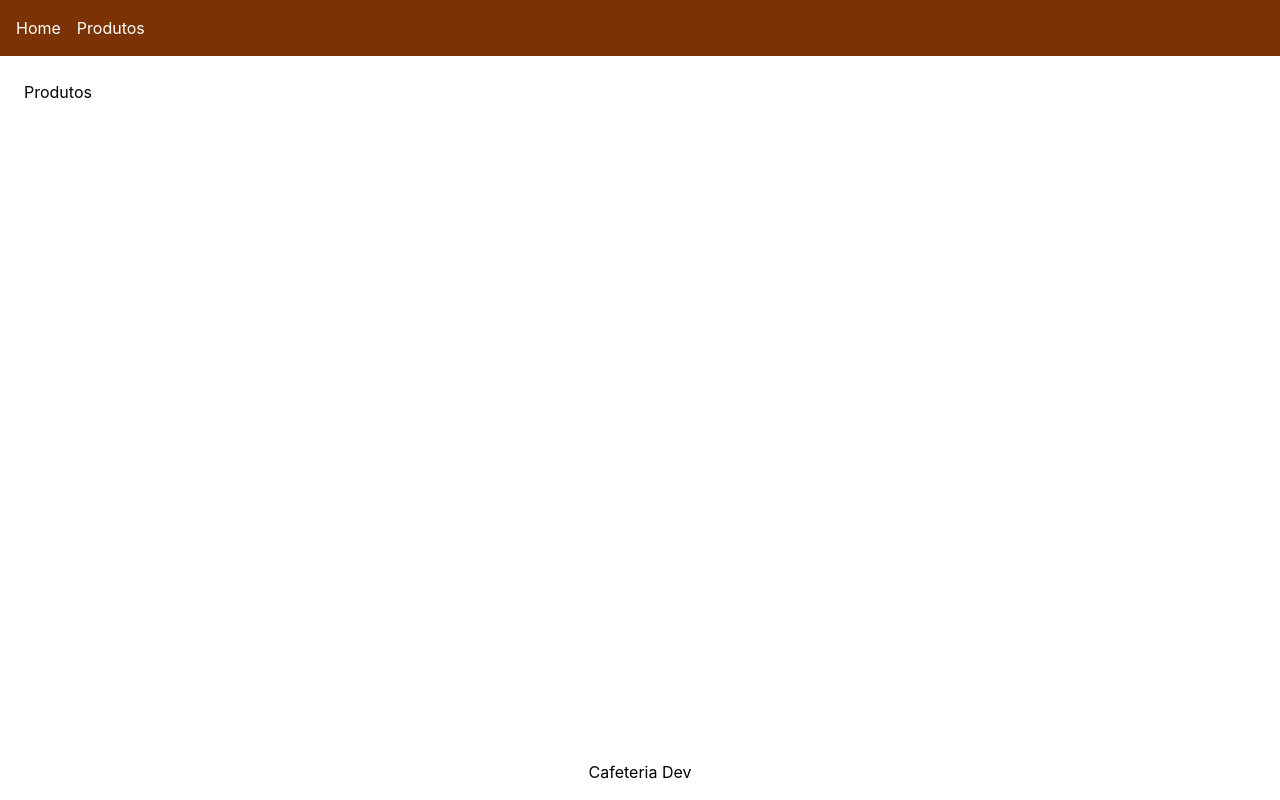
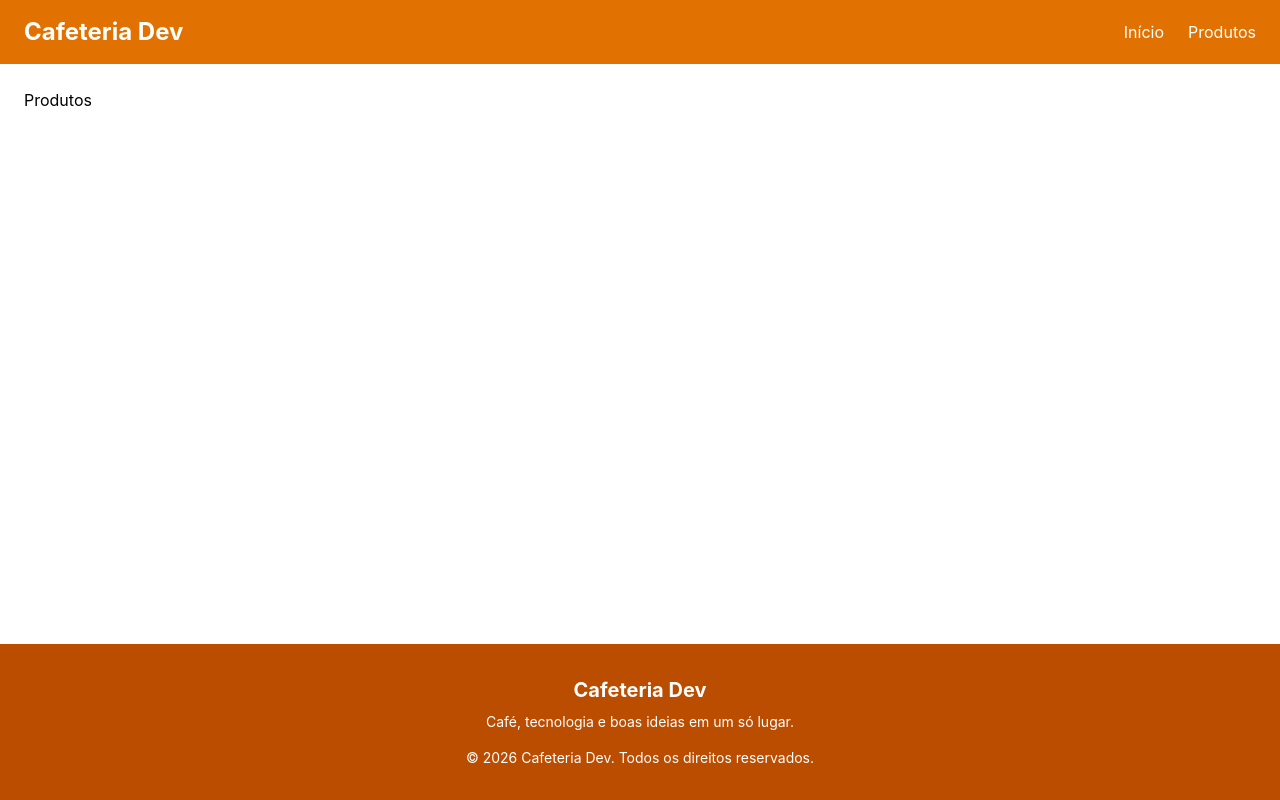
Before and after one commit to oqueavida/cp5_cidade, a React (Vite) app: page /produtos in a window 1280 px wide. Built offline with nearby package versions, Linux system fonts and the light colour scheme.

Commit message:
feat: Criando a  estrutura do navbar e do footer

```diff
--- a/src/components/Footer.jsx
+++ b/src/components/Footer.jsx
@@ -1,3 +1,18 @@
 export default function Footer() {
-    return <footer className="p-4 text-center">Cafeteria Dev</footer>
+    return (
+        <footer className="bg-amber-700 px-6 py-8 text-center text-white">
+            <h2 className="text-xl font-bold">
+                Cafeteria Dev
+            </h2>
+
+            <p className="mt-2 text-sm">
+                Café, tecnologia e boas ideias em um só lugar.
+            </p>
+
+            <p className="mt-4 text-sm">
+                © 2026 Cafeteria Dev. Todos os direitos reservados.
+            </p>
+        </footer>
+
+    );
 }
--- a/src/components/Navbar.jsx
+++ b/src/components/Navbar.jsx
@@ -1,10 +1,17 @@
-import { Link } from 'react-router-dom'
-
 export default function Navbar() {
     return (
-        <nav className="bg-amber-900 text-white p-4 flex gap-4">
-            <Link to="/">Home</Link>
-            <Link to="/produtos">Produtos</Link>
+        <nav className="bg-amber-600 text-white">
+            <div className="mx-auto flex max-w-7xl items-center justify-between px-6 py-4">
+                <h1 className="text-2xl font-bold">
+                    Cafeteria Dev
+                </h1>
+
+                <div className="flex gap-6">
+                    <a href="/">Início</a>
+                    <a href="/produtos">Produtos</a>
+                </div>
+            </div>
         </nav>
-    )
+
+    );
 }
```
